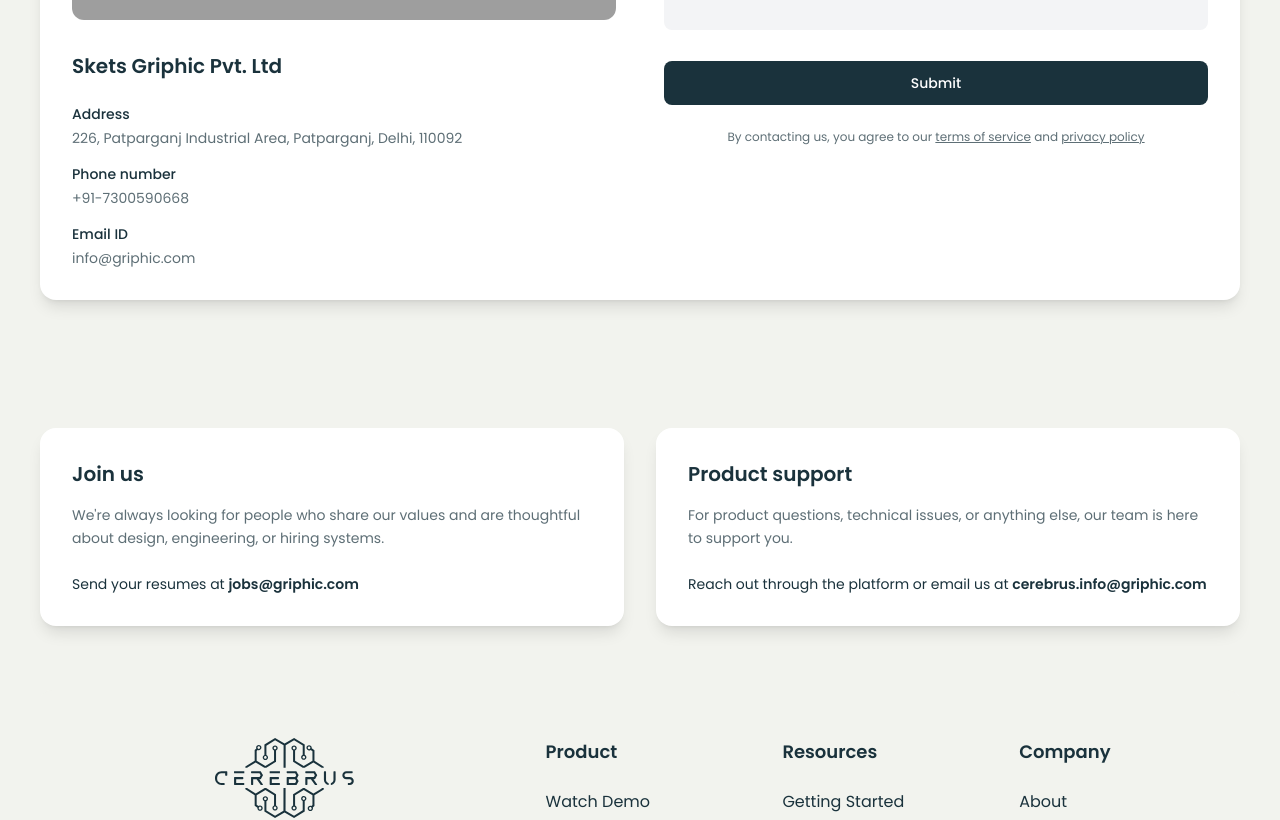
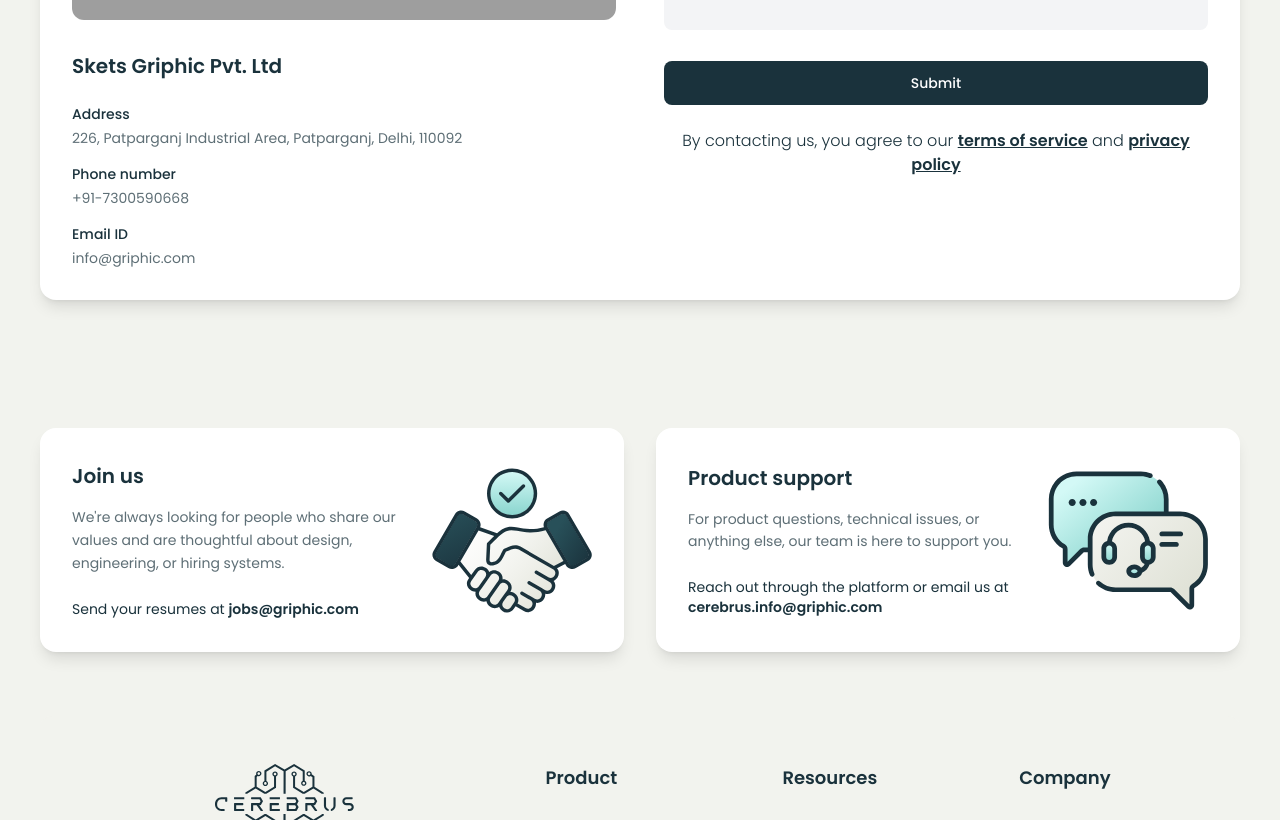
Before and after one commit to sakshamjaiswal1/cerebrus-frontend, a React (Vite) app: page /contact in a window 1280 px wide. Shown: the part 600-1420 px from the top of the page. Built offline with nearby package versions, Linux system fonts and the light colour scheme; grey boxes are pictures that could not be loaded.

Commit message:
refactor: contact us page

```diff
--- a/src/components/contact/ContactCards.tsx
+++ b/src/components/contact/ContactCards.tsx
@@ -6,7 +6,7 @@
 
           {/* Join Us Card */}
           <div className="bg-white rounded-2xl p-4 sm:p-6 lg:p-8 shadow-lg">
-            <div className="flex items-start space-x-4 sm:space-x-6">
+            <div className="flex items-center space-x-4 sm:space-x-6">
 
               {/* Content */}
               <div className="flex-1">
@@ -21,12 +21,15 @@
                   </a>
                 </p>
               </div>
+              <div className="w-max">
+                <img src="/contact1.svg" alt="Join Us" className="w-40 h-40 max-md:w-24 max-md:h-24 object-contain" />
+              </div>
             </div>
           </div>
 
           {/* Product Support Card */}
           <div className="bg-white rounded-2xl p-4 sm:p-6 lg:p-8 shadow-lg">
-            <div className="flex items-start space-x-4 sm:space-x-6">
+            <div className="flex items-center space-x-4 sm:space-x-6">
 
 
               {/* Content */}
@@ -42,6 +45,9 @@
                   </a>
                 </p>
               </div>
+              <div className="w-max">
+                <img src="/contact2.svg" alt="Join Us" className="w-40 h-40 max-md:w-24 max-md:h-24 object-contain" />
+              </div>
             </div>
           </div>
         </div>
--- a/src/components/contact/ContactForm.tsx
+++ b/src/components/contact/ContactForm.tsx
@@ -113,11 +113,11 @@
 
                 {/* Terms */}
                 <div className="text-center">
-                  <p className="text-xs text-primary opacity-70">
+                  <p className="text-primary font-[300]">
                     By contacting us, you agree to our{" "}
-                    <a href="#" className="underline hover:opacity-80">terms of service</a>
+                    <a href="#" className="underline hover:opacity-80 font-semibold">terms of service</a>
                     {" "}and{" "}
-                    <a href="#" className="underline hover:opacity-80">privacy policy</a>
+                    <a href="#" className="underline hover:opacity-80 font-semibold">privacy policy</a>
                   </p>
                 </div>
               </form>
--- a/src/pages/ContactUs.tsx
+++ b/src/pages/ContactUs.tsx
@@ -41,7 +41,7 @@
         />
         <link rel="canonical" href="https://cerebrus.ai/contact" />
       </Helmet>
-      <main className="p-10">
+      <main className="p-10 max-md:p-5">
         <Header />
         <ContactHero />
         <ContactForm />
```
Also changed, not shown: public/contact1.svg (added), public/contact2.svg (added).
